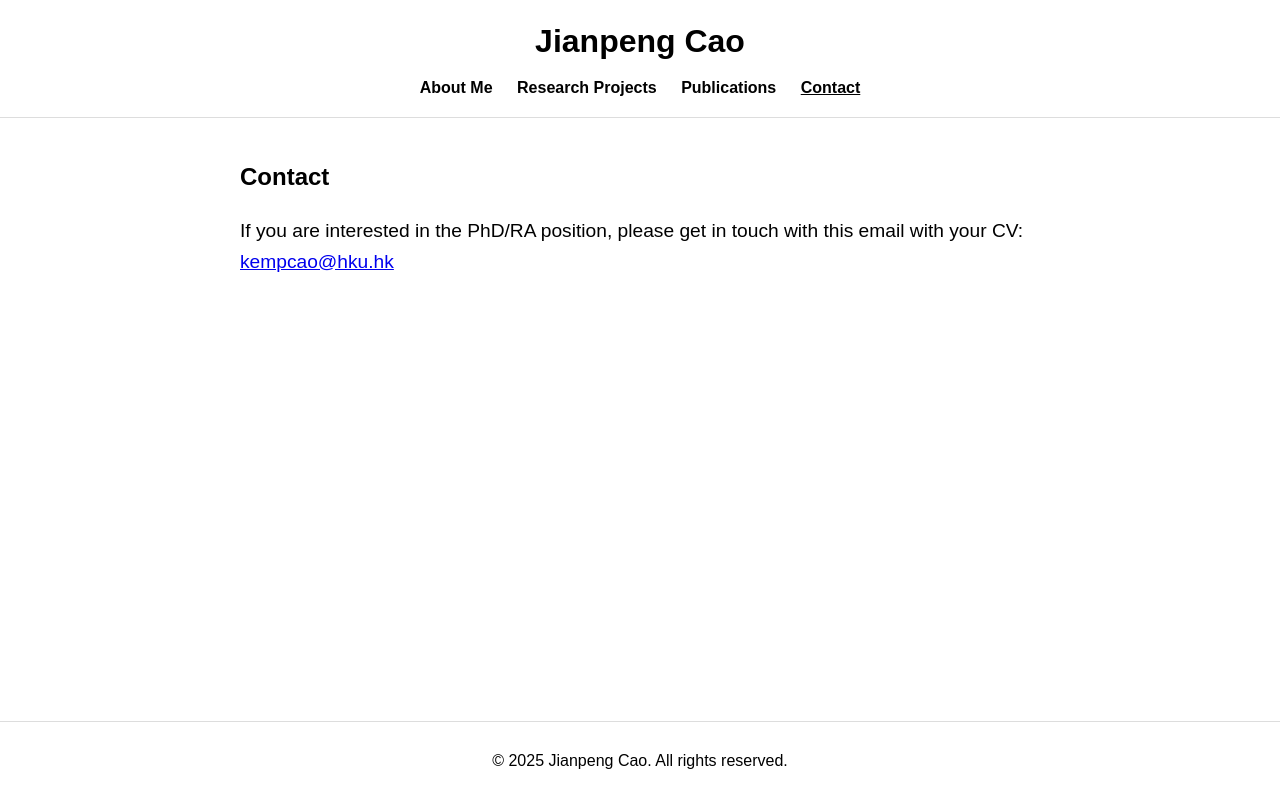
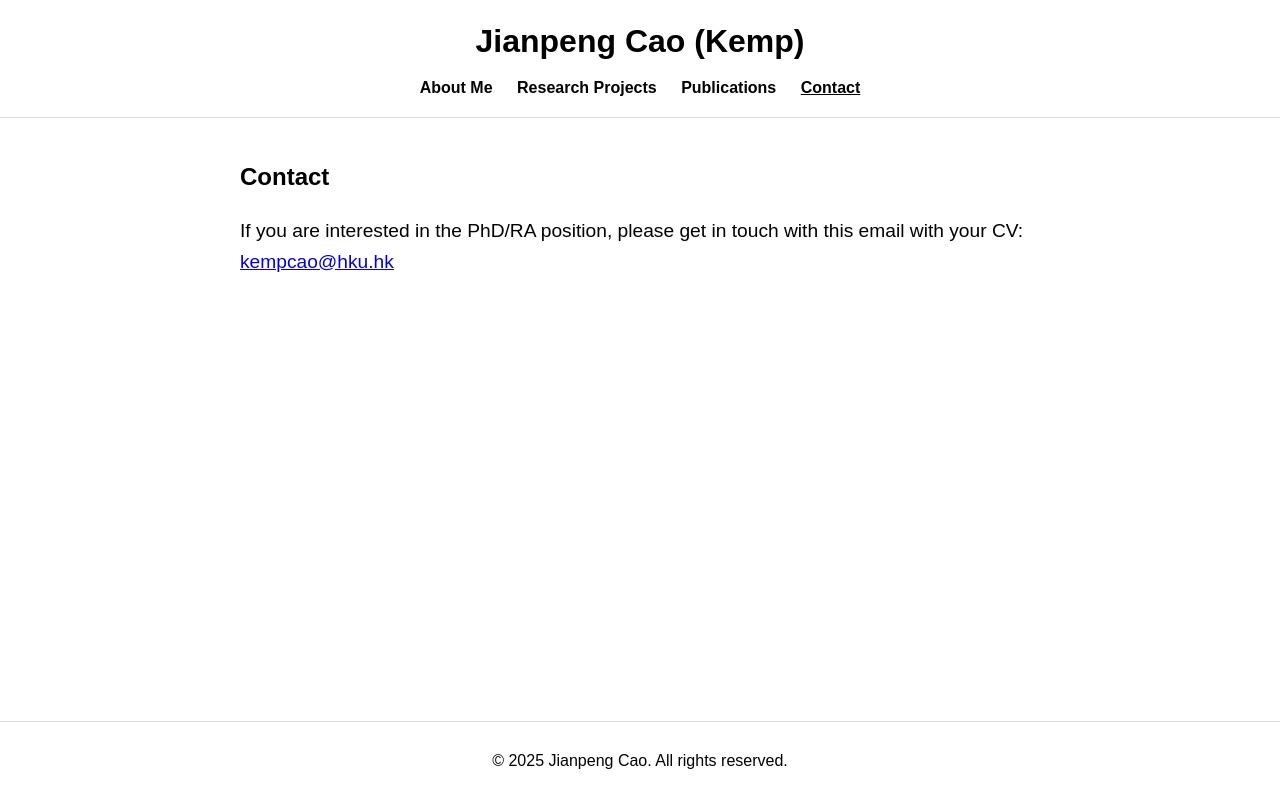
Before and after one commit to kempcao/kempcao.github.io, a plain HTML site: page contact.html in a window 1280 px wide. Drawn offline with Linux system fonts and the light colour scheme.

Commit message:
Updated pages

```diff
--- a/contact.html
+++ b/contact.html
@@ -8,7 +8,7 @@
 </head>
 <body>
     <header>
-        <h1>Jianpeng Cao</h1>
+        <h1>Jianpeng Cao (Kemp)</h1>
         <nav>
             <a href="index.html">About Me</a>
             <a href="research.html">Research Projects</a>
```
Also changed, not shown: index.html (+1 -1 lines), publications.html (+1 -1 lines), research.html (+1 -1 lines).
